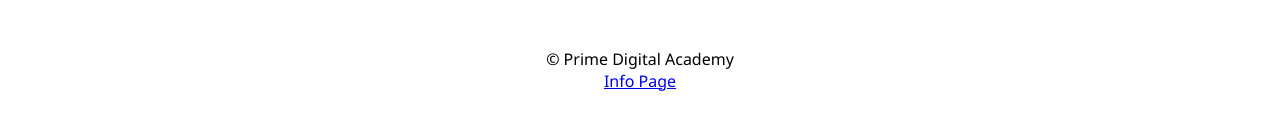
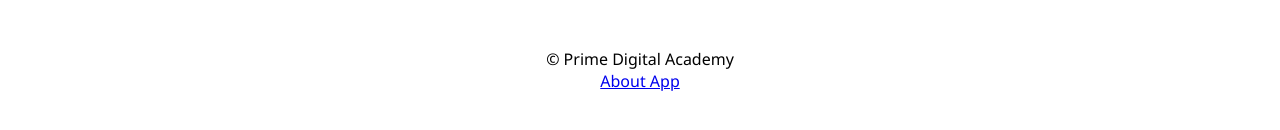
Before and after one commit to Touathi/prime-solo-project-DiaManga, a React (Create React App) app: page /about#/login in a window 1280 px wide. Shown: the part 448-578 px from the top of the page. Built offline with nearby package versions, Linux system fonts and the light colour scheme; no server answers.

Commit message:
changed footer info page to About App so when click it directs them to the about app page

```diff
--- a/src/components/App/App.jsx
+++ b/src/components/App/App.jsx
@@ -95,7 +95,6 @@ function App() {
             }
           </Route>
 
-
           {/* If none of the other routes matched, we will show a 404.*/}
          <Route>
             <h1>404</h1>
--- a/src/components/Footer/Footer.jsx
+++ b/src/components/Footer/Footer.jsx
@@ -15,8 +15,8 @@ function Footer() {
 
     <br></br>
 
-    <Link to="/info">
-          Info Page
+    <Link to="/about">
+          About App
     </Link>
 
     <br></br>
```
